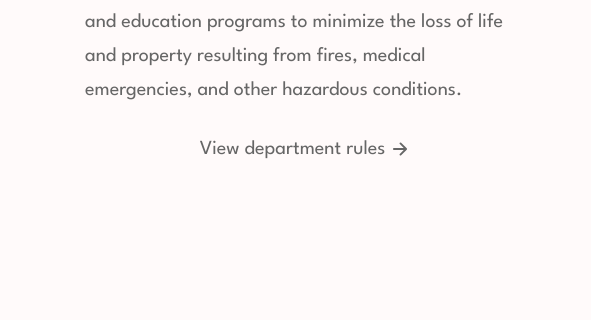
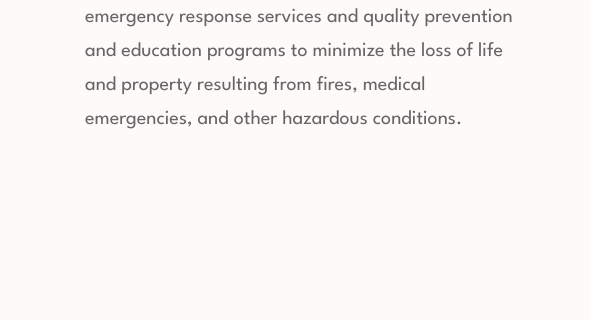
Before and after one commit to idsadweqeqweq/ghfhghffghfghf, a plain HTML site: page index.html in a window 1280 px wide. Shown: the part 4245-4565 px from the top of the page, 0-591 px from the left. Drawn offline with nearby package versions, Linux system fonts and the light colour scheme; a script that the page names is missing.

Commit message:
Update index.html

```diff
--- a/index.html
+++ b/index.html
@@ -238,55 +238,30 @@
 
         </div>
       </section>
-      <section class="section features" id="features">
+         <section class="section features" id="features">
         <div class="container">
 
           <div class="features-content">
+
             <h2 class="h2 section-title">CHICAGO FIRE DEPARTMENT</h2>
 
             <p class="section-text">
               To serve our community by providing effective emergency response services and quality prevention and education programs to minimize the loss of life and property resulting from fires, medical emergencies, and other hazardous conditions.
-             </p>
+
             </ul>
-            <div style="display: flex; justify-content: center;">
-              <p class="section-text">
-                <a href="22.html" class="btn-link" style="display: flex; align-items: center;">
-                  <span class="span" style="margin: 0 auto;">View department rules</span>
-                  <ion-icon name="arrow-forward" aria-hidden="true"></ion-icon>
-                </a>
-              </p>
-            </div>
 
-            <style>
-              .btn-link {
-                justify-content: center;
-                flex-grow: 1;
-              }
-
-              .span {
-                margin: 0 auto;
-                text-align: center;
-              }
-
-              .btn-link:hover .span {
-                color: rgb(8, 73, 194);
-              }
-            </style>
           </div>
           <div class="banner-wrapper">
 
             <figure class="features-banner one">
-              <img src="department banners/Third_Banner.png" width="600" height="900" loading="lazy"
-                alt="features image" class="w-1000">
+              <img src="/department banners/Third_Banner.png" width="600" height="900" loading="lazy"
+                alt="features image" class="w-5000">
             </figure>
-
 
           </div>
 
         </div>
       </section>
-
-
 
 
 
```
